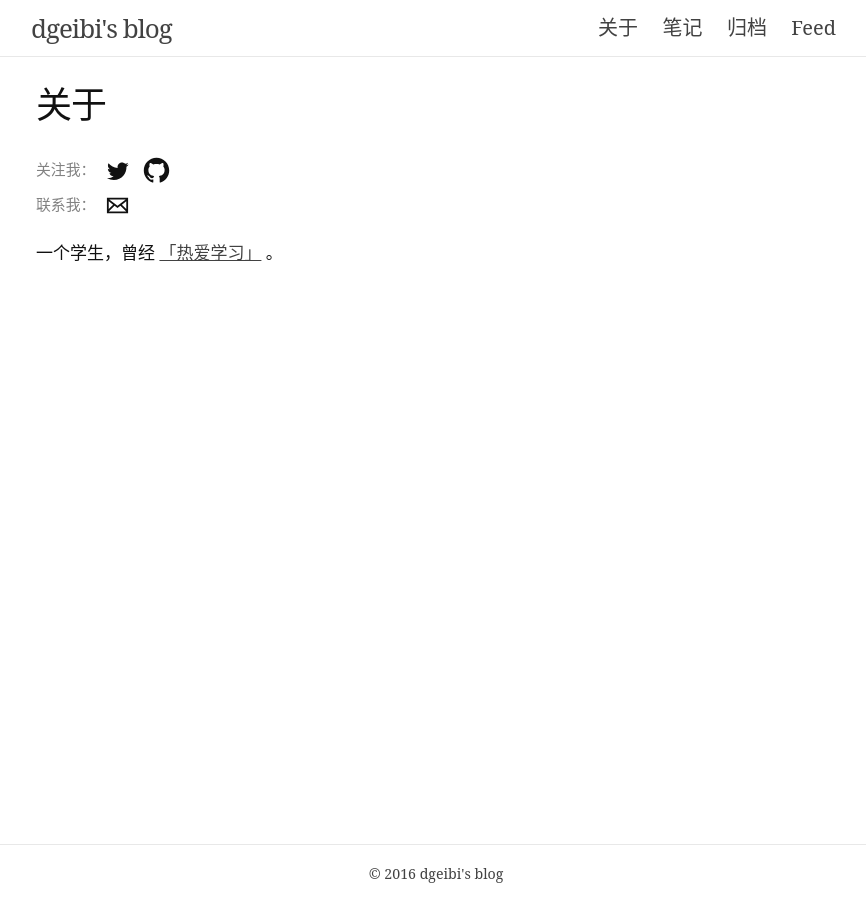
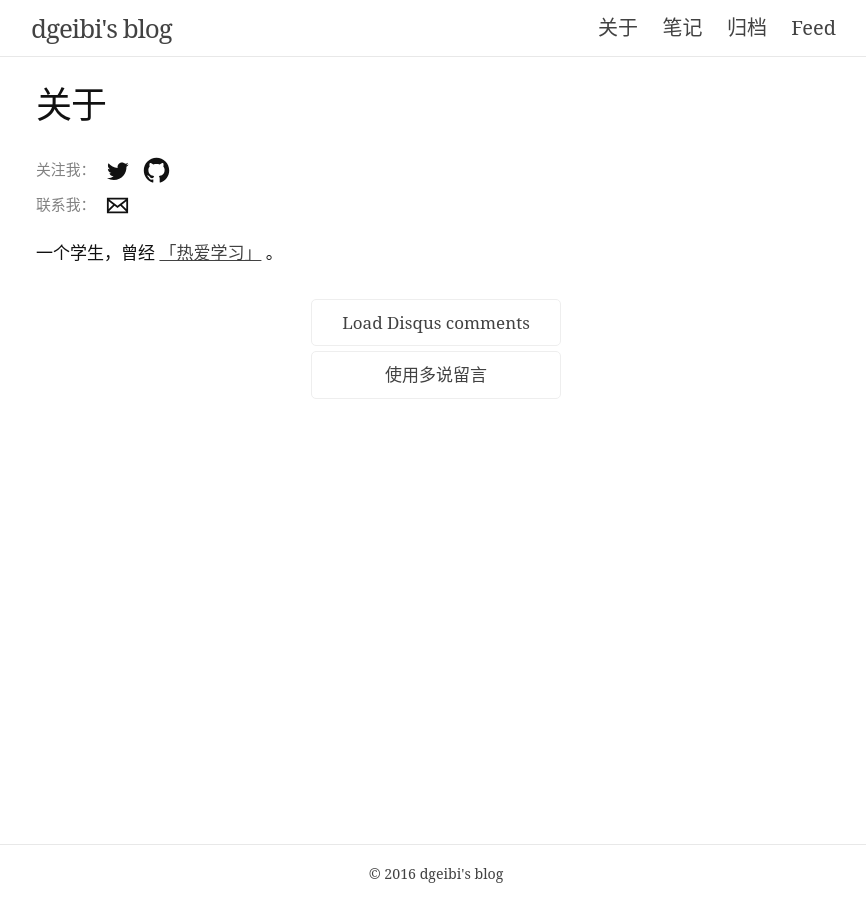
Before and after one commit to dgeibi/dgeibi.github.com, a Jekyll site: the page built from about.md, in a window 1280 px wide. Shown: the whole page, without its empty margins (204-1070 px from the left). Built offline with Jekyll 4.4.1, drawn with Linux system fonts in a browser that asks for light colours; comment, search, counter and statistics services are not loaded; some of the changed lines change nothing that is shown.

Commit message:
update at 2016-11-05 10:31:56 +0800

```diff
--- a/_config.yml
+++ b/_config.yml
@@ -46,6 +46,7 @@ defaults:
         values:
             layout: "note"
             toc: true
+            comment: true
     -
         scope:
             path: "notes/css"
--- /dev/null
+++ b/_includes/backtotop.html
@@ -0,0 +1 @@
+<a data-js-backtotop class="back-to-top" href="#" title="Back to top">&uarr;</a>
--- a/_includes/contact-me.html
+++ b/_includes/contact-me.html
@@ -1,8 +1,3 @@
-<script>
-$script("{{ site.baseurl }}/assets/svg4everybody.min.js",function(){
-    svg4everybody();
-});
-</script>
 <div class="contact-me">
     <small class="post-meta">关注我：</small>
     <a href="https://twitter.com/{{ site.twitter_username }}"><svg role="img" class="icon"> <use xlink:href="{{ site.baseurl }}/assets/image/icon.svg#twitter"></use></svg><!--[if lt IE 9]>Twitter<![endif]--></a>
@@ -11,3 +6,4 @@ $script("{{ site.baseurl }}/assets/svg4everybody.min.js",function(){
     <small class="post-meta">联系我：</small>
     <a href="mailto:{{ site.email }}"><svg role="img" class="icon"><use xlink:href="{{ site.baseurl }}/assets/image/icon.svg#mail"></use></svg><!--[if lt IE 9]>Email<![endif]--></a>
 </div>
+<script async src="{{ site.baseurl }}/assets/svg4everybody.min.js"></script>
--- a/_includes/head.html
+++ b/_includes/head.html
@@ -36,10 +36,6 @@
     <link rel="manifest" href="{{ site.baseurl }}/assets/favicon/manifest.json">
     <link rel="me" href="https://github.com/{{ site.github_username }}" type="text/html">
     <link rel="me" href="mailto:{{ site.email }}">
-    <script src="{{ site.baseurl }}/assets/script.min.js"></script>
-    <script>
-        $script("/assets/Util.js",function(){
-            $script("/assets/main.js");
-        });
-    </script>
+    <script async src="{{ site.baseurl }}/assets/Util.js"></script>
+    <script async src="{{ site.baseurl }}/assets/main.js"></script>
 </head>
--- a/_layouts/default.html
+++ b/_layouts/default.html
@@ -10,8 +10,8 @@ layout: compress
         <div class="wrapper">
             {{ content }}
         </div>
+        {% include backtotop.html %}
     </div>
-    <a data-js-backtotop class="back-to-top" href="#" title="Back to top">&uarr;</a>
     {% include footer.html %}
 </body>
 </html>
--- a/about.md
+++ b/about.md
@@ -2,7 +2,7 @@
 layout: page
 title: 关于
 permalink: /about/
-comments: true
+comment: true
 ---
 {% include contact-me.html %}
 
--- a/assets/main.js
+++ b/assets/main.js
@@ -1,3 +1,4 @@
+window.addEventListener('load',function(){
     /* external links */
     Array.prototype.forEach.call(document.links, function(link) {
         if (link.hostname != location.hostname) {
@@ -35,3 +36,4 @@ document.getElementById('nav-btn').addEventListener('click', function(e) {
         this.classList.toggle("active");
         document.getElementById('nav').classList.toggle("active");
     });
+});
```
Also changed, not shown: assets/script.min.js (deleted). Lines whose indentation alone changed are shown as unchanged.
